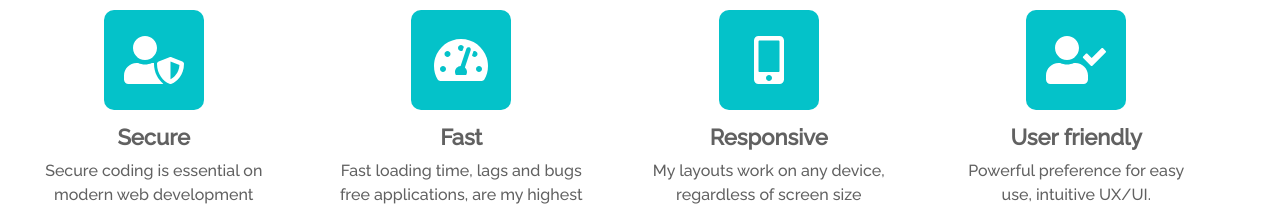
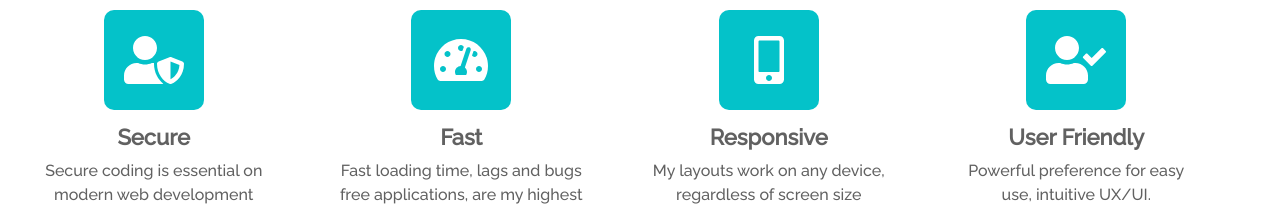
Before and after one commit to sheva-dev/portfolio2, a React (Create React App) app: page / in a window 1280 px wide. Shown: the part 960-1170 px from the top of the page. Built offline with nearby package versions, Linux system fonts and the light colour scheme.

Commit message:
Fix data

```diff
--- a/src/data/competenceData.js
+++ b/src/data/competenceData.js
@@ -33,7 +33,7 @@ const competenceData = [
         icon: faUserCheck,
         color: '#fff',
         size: '3x',
-        title: 'User friendly',
+        title: 'User Friendly',
         des: 'Powerful preference for easy use, intuitive UX/UI.'
     },
 ];
```
